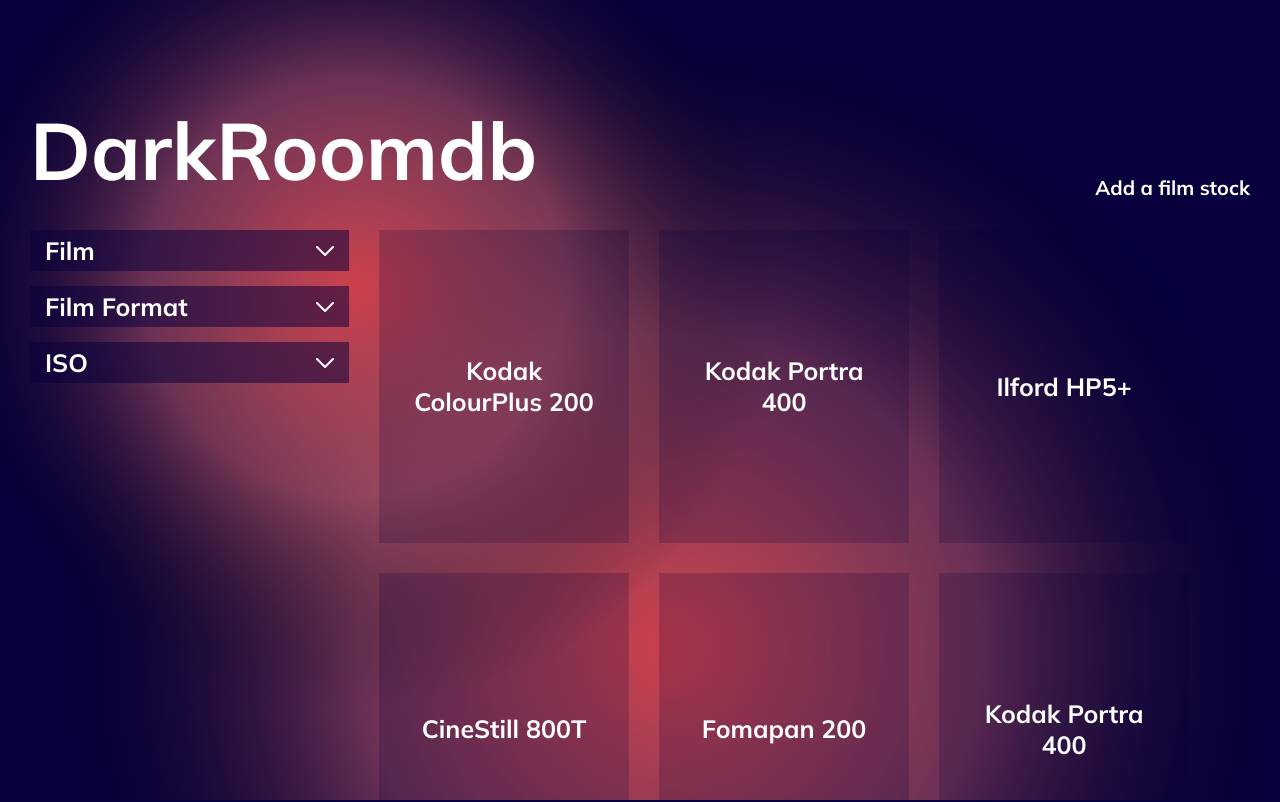
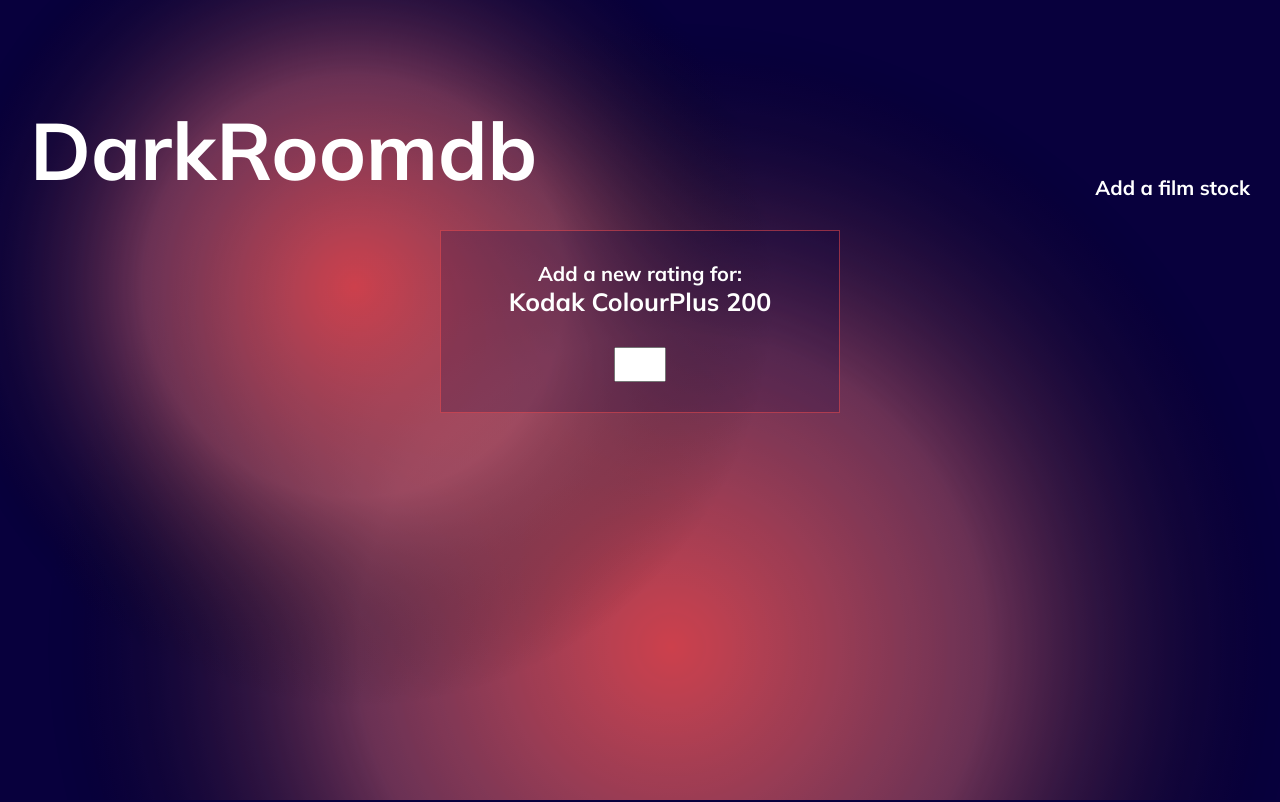
Before and after one commit to samueljacobs98/darkroomdb-fe, a React (Create React App) app: page /film/1/rating in a window 1280 px wide. Shown: the top 802 px of the page. Built offline with nearby package versions, Linux system fonts and the light colour scheme.

Commit message:
completed form and new rating

```diff
--- a/src/App.jsx
+++ b/src/App.jsx
@@ -2,6 +2,7 @@
 import Film from "./Pages/Film/Film";
 import Home from "./Pages/Home/Home";
 import New from "./Pages/New/New";
+import NewRating from "./Pages/NewRating/NewRating";
 import "./styles/main.scss";
 
 function App() {
@@ -11,6 +12,7 @@
         <Route path="*" element={<Home />} />
         <Route path="/film/:id" element={<Film />} />
         <Route path="/film/new" element={<New />} />
+        <Route path="/film/:id/rating" element={<NewRating />} />
       </Routes>
     </Router>
   );
--- a/src/Components/Card/Card.scss
+++ b/src/Components/Card/Card.scss
@@ -9,6 +9,7 @@
   padding: 1.25rem;
   text-align: center;
   background-color: rgba($colour-primary, 0.2);
+  border: 1px solid rgba($colour-tertiary, 0.5);
 
   &:hover {
     cursor: pointer;
--- a/src/Components/Display/Display.jsx
+++ b/src/Components/Display/Display.jsx
@@ -1,5 +1,6 @@
 import "./Display.scss";
 import Stars from "../Stars/Stars";
+import { Link } from "react-router-dom";
 
 const Display = ({ data }) => {
   const getRating = () => {
@@ -15,7 +16,15 @@
     <div className="display">
       <header className="display__header">
         <h2>{data.name}</h2>
-        <Stars rating={rating} />
+        <div className="display__header-rating">
+          <Stars rating={rating} />
+          <Link
+            className="display__header-rating-link"
+            to={`/film/${data.id}/rating`}
+          >
+            Add a rating
+          </Link>
+        </div>
       </header>
       <p className="display__info">{data.info}</p>
       <footer className="display__footer">
--- a/src/Components/Display/Display.scss
+++ b/src/Components/Display/Display.scss
@@ -9,9 +9,28 @@
   display: flex;
   flex-direction: column;
   gap: 5rem;
+  border: 1px solid rgba($colour-tertiary, 0.5);
+
   &__header {
     display: flex;
     justify-content: space-between;
+
+    &-rating {
+      display: flex;
+      flex-direction: column;
+      align-items: center;
+      justify-content: center;
+
+      &-link {
+        background: none;
+        border: none;
+        font-size: $fs-secondary;
+
+        &:hover {
+          cursor: pointer;
+        }
+      }
+    }
   }
   &__info {
     font-size: $fs-secondary;
--- a/src/Components/Form/Form.scss
+++ b/src/Components/Form/Form.scss
@@ -9,6 +9,7 @@
   padding-bottom: calc($gap * 1.5);
   text-align: center;
   position: relative;
+  border: 1px solid rgba($colour-tertiary, 0.5);
 
   & > label,
   & > button {
--- a/src/Containers/Sidebar/Sidebar.scss
+++ b/src/Containers/Sidebar/Sidebar.scss
@@ -21,6 +21,7 @@
       display: flex;
       justify-content: space-between;
       align-items: center;
+      border: 1px solid rgba($colour-tertiary, 0.5);
 
       &:hover {
         cursor: pointer;
--- /dev/null
+++ b/src/Pages/NewRating/NewRating.jsx
@@ -0,0 +1,36 @@
+import "./NewRating.scss";
+import Layout from "../../Components/Layout/Layout";
+import filmData from "../../assets/mockdata/filmData";
+import { useParams } from "react-router-dom";
+
+const NewRating = () => {
+  const id = Number(useParams().id);
+  const data = filmData.find((film) => film.id === id);
+  return (
+    <Layout>
+      <div className="new-rating-container">
+        <form action="" className="new-rating-container__form">
+          <label
+            className="new-rating-container__form-label"
+            htmlFor="new-rating"
+          >
+            Add a new rating for:
+            <br />
+            <span className="new-rating-container__form-label-span">
+              {data.name}
+            </span>
+          </label>
+          <input
+            type="number"
+            id="new-rating"
+            name="new-rating"
+            min="0"
+            max="5"
+          />
+        </form>
+      </div>
+    </Layout>
+  );
+};
+
+export default NewRating;
--- /dev/null
+++ b/src/Pages/NewRating/NewRating.scss
@@ -0,0 +1,31 @@
+@use "../../styles/variables" as *;
+
+.new-rating-container {
+  padding: $gap;
+  display: flex;
+  flex-direction: column;
+  justify-content: center;
+  align-items: center;
+  width: 100%;
+
+  &__form {
+    display: flex;
+    flex-direction: column;
+    justify-content: center;
+    align-items: center;
+    gap: $gap;
+    background-color: rgba($colour-primary, 0.2);
+    width: 100%;
+    max-width: 20rem;
+    padding: $gap;
+    text-align: center;
+    border: 1px solid rgba($colour-tertiary, 0.5);
+
+    &-label {
+      font-size: $fs-secondary;
+      &-span {
+        font-size: $fs-primary;
+      }
+    }
+  }
+}
```
Also changed, not shown: src/Components/Form/Form.jsx (+0 -7 lines).
